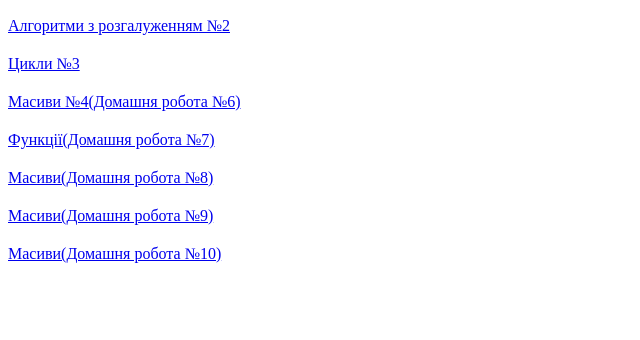
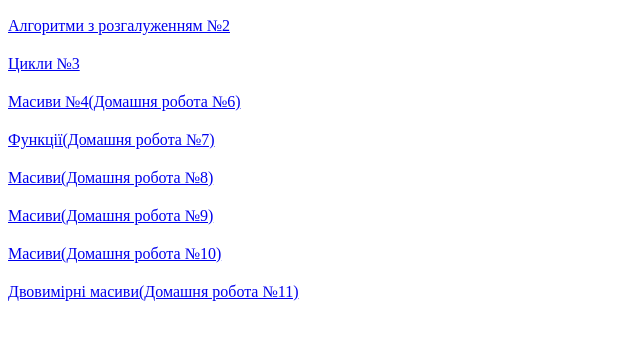
Before and after one commit to minakovvladyslav/js, a plain HTML site: page index.html in a window 1280 px wide. Shown: the part 138-478 px from the top of the page, without its empty margins (0-640 px from the left). Drawn offline with Linux system fonts and the light colour scheme.

Commit message:
Update index.html

```diff
--- a/index.html
+++ b/index.html
@@ -18,6 +18,7 @@
     <a href="homework6/index.html">Масиви(Домашня робота №8)</a>
     <a href="homework7/index.html">Масиви(Домашня робота №9)</a>
     <a href="homework8/index.html">Масиви(Домашня робота №10)</a>
+    <a href="homework9/index.html">Двовимірні масиви(Домашня робота №11)</a>
   </main>
   <footer></footer>
 </body>
```
